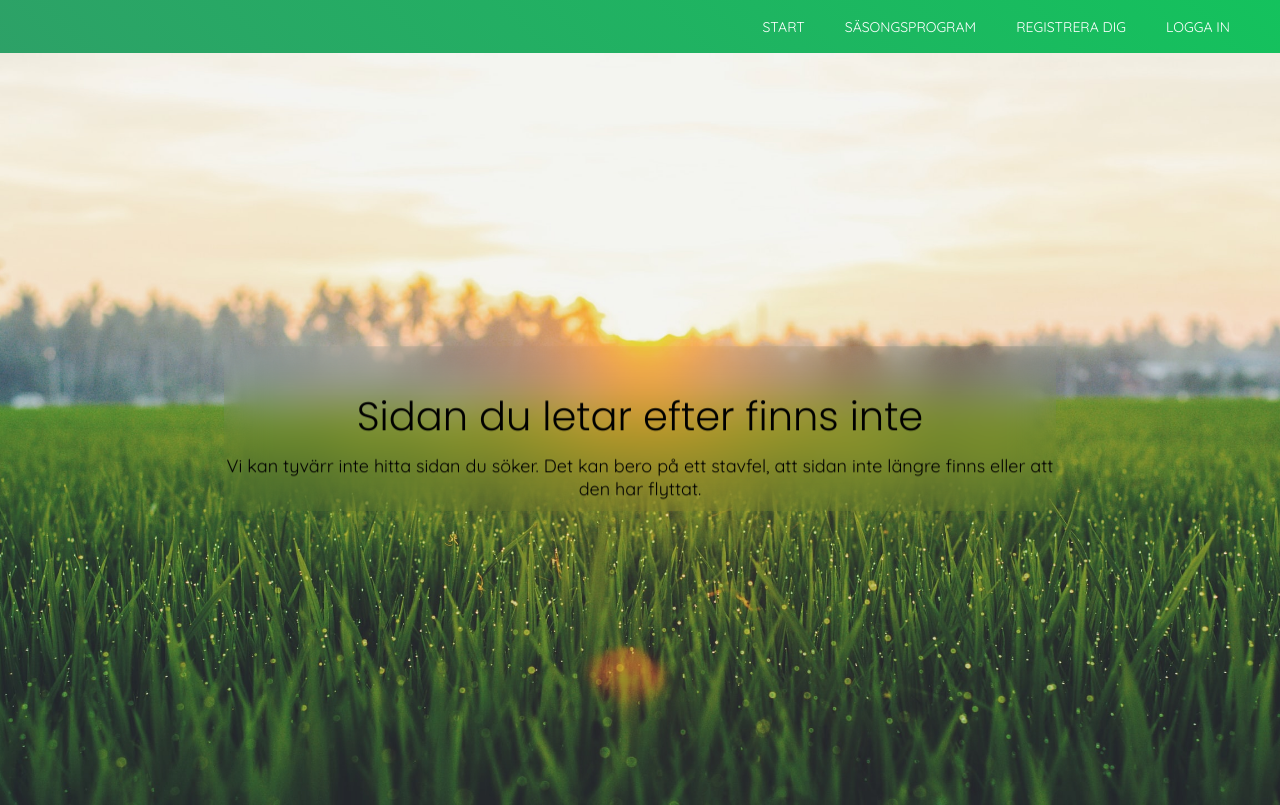
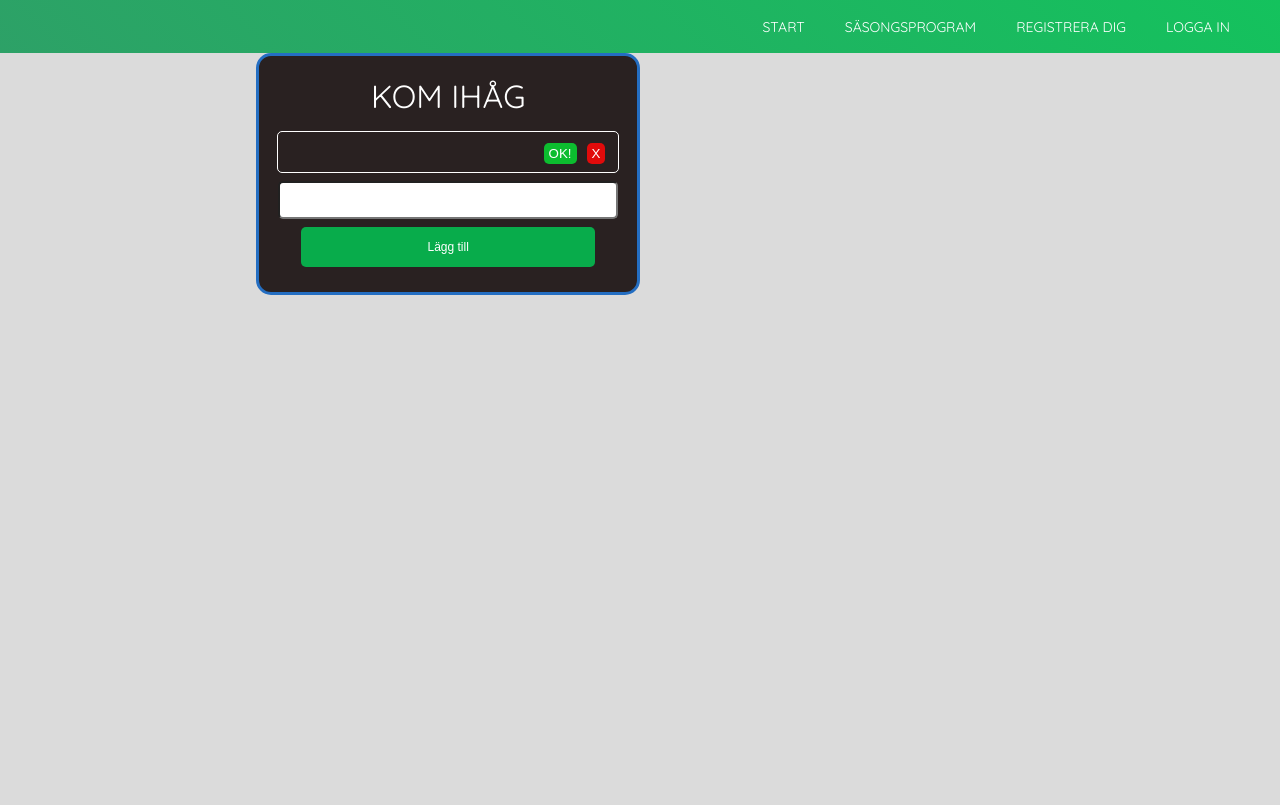
Before and after one commit to TessGrass/GreenGrass-client, a React (Create React App) app: page /todo in a window 1280 px wide. Built offline with nearby package versions, Linux system fonts and the light colour scheme; no server answers.

Commit message:
adding todo component

```diff
--- a/package.json
+++ b/package.json
@@ -3,6 +3,7 @@
   "version": "0.1.0",
   "private": true,
   "dependencies": {
+    "@emailjs/browser": "^3.6.2",
     "@testing-library/jest-dom": "^5.16.4",
     "@testing-library/react": "^12.1.4",
     "@testing-library/user-event": "^13.5.0",
@@ -13,6 +14,7 @@
     "react": "^17.0.2",
     "react-chartjs-2": "^4.0.1",
     "react-dom": "^17.0.2",
+    "react-google-recaptcha": "^2.1.0",
     "react-icons": "^4.3.1",
     "react-router-dom": "^6.3.0",
     "react-scripts": "5.0.0",
--- a/src/components/app/App.jsx
+++ b/src/components/app/App.jsx
@@ -13,6 +13,7 @@
 import Fertilizer from '../fertilizer/Fertilizer'
 import Error404 from '../error404/Error404'
 import Dashboard from '../dashboard/dashboard'
+import Todo from '../todo/Todo'
 import IntegrityPolicy from '../integrityPolicy/IntegrityPolicy'
 import ProtectedRoute from '../protectedRoute/ProtectedRoute'
 
@@ -57,6 +58,7 @@
                 <Route path="dashboard" element={<ProtectedRoute><Dashboard /></ProtectedRoute>} />
                 <Route path="/login" element={<Login />} />
                 <Route path="/register" element={<Signup />} />
+                <Route path="/todo" element={<Todo />} />
                 <Route path="/integrity-policy" element={<IntegrityPolicy />} />
                 <Route path="*" element={<Error404 />} />
               </Routes>
--- /dev/null
+++ b/src/components/contactUs/ContactUs.css
@@ -0,0 +1,72 @@
+.contact-us-container {
+  display: flex;
+  justify-content: center;
+  align-items: center;
+  max-width: 40vw;
+  height: 70vh;
+}
+
+.contact-us-form {
+  max-width: 80vw;
+  max-height: 46vh;
+  margin-left: 25vw;
+  background-color: rgb(188, 188, 188);
+  padding: 50px;
+  border-radius: 20px;
+  margin-bottom: 50px;
+}
+
+.contact-us-input {
+  color:rgb(0, 0, 0);
+font-family: Helvetica, Arial, sans-serif;
+font-weight:500;
+font-size: 14px;
+border-radius: 5px;
+line-height: 10px;
+background-color: white;
+border:2px solid #454545;
+transition: all 0.3s;
+padding: 13px;
+margin-bottom: 15px;
+width:100%;
+box-sizing: border-box;
+outline:0;
+}
+
+.contact-us-input::placeholder {
+color: rgb(44, 44, 44);
+font-style: italic;
+padding: 10px 0px 10px 0px;
+font-size: 14px;
+}
+
+textarea {
+  height: 150px;
+line-height: 150%;
+resize:vertical;
+}
+
+textarea::placeholder {
+  color: rgb(44, 44, 44);
+   font-size: 14px;
+   font-style: italic;
+   padding-top: 5px;
+}
+
+.contact-us-message-sent {
+  font-family: 'Montserrat', Arial, Helvetica, sans-serif;
+  width: 100%;
+  background:#2bb129;
+  border-radius:5px;
+  border:0;
+  cursor:pointer;
+  color:white;
+  font-size:24px;
+  padding-top:10px;
+  padding-bottom:10px;
+  transition: all 0.3s;
+  margin-top:-4px;
+  margin-bottom: 15px;
+  font-weight:700;
+}
+.contact-us-message-sent:hover { background:#1e821c; }
--- /dev/null
+++ b/src/components/contactUs/ContactUs.jsx
@@ -0,0 +1,73 @@
+import React, { useRef, useState } from 'react';
+import emailjs from '@emailjs/browser';
+import ReCAPTCHA from 'react-google-recaptcha';
+import './ContactUs.css'
+
+/**
+ * Represents a Contact Us component.
+ *
+ * @returns {*} the ContactUs Component.
+ */
+function ContactUs() {
+  const [messageSent, setMessageSent] = useState(false)
+  const [captchaStatus, setCaptchaStatus] = useState(false)
+  const form = useRef()
+  const captcha = useRef(null)
+
+  const message = () => {
+    setMessageSent(true)
+    const timer = setTimeout(() => {
+      clearTimeout(timer)
+      setMessageSent(false)
+    }, 1000)
+  }
+
+  const onChange = async () => {
+    try {
+      console.log(captcha.current.getValue())
+      if (await captcha.current.getValue()) {
+        setCaptchaStatus(true)
+      }
+    } catch (err) {
+      console.log(err.message)
+    }
+  }
+  const sendEmail = (e) => {
+    try {
+      e.preventDefault()
+      if (captchaStatus) {
+        emailjs.sendForm('service_74qoba4', 'template_8m4oiru', form.current, 'bZGq6YtA4Ir7WQ6da')
+          .then((result) => {
+            console.log(result.text)
+            message()
+          }, (error) => {
+            console.log(error.text)
+          });
+        e.target.reset()
+      } else {
+        console.log('false')
+      }
+    } catch (err) {
+      console.log(err.message)
+    }
+  }
+
+  return (
+    <div className="contact-us-container">
+      <form className="contact-us-form" ref={form} onSubmit={sendEmail}>
+        <input type="text" className="contact-us-input" placeholder="Namn" name="user_name" />
+        <input type="email" className="contact-us-input" placeholder="Emailadress" name="user_email" />
+        <textarea className="contact-us-input" placeholder="Vad kan vi hjälpa dig" name="message" />
+        <ReCAPTCHA
+          ref={captcha}
+          sitekey="6LfsteUfAAAAABqhUQVxTkxlurwB_kMvs8mNo8cT"
+          onChange={onChange}
+        />,
+        {/*  <input type="submit" value="Skicka" /> */}
+        {messageSent ? <button type="submit" className="contact-us-message-sent">Meddelandet skickat!</button> : <button type="submit" className="contact-us-message-sent">Skicka</button>}
+      </form>
+    </div>
+  )
+}
+
+export default ContactUs
--- a/src/components/integrityPolicy/IntegrityPolicy.css
+++ b/src/components/integrityPolicy/IntegrityPolicy.css
@@ -70,12 +70,15 @@
   width: 65%;
   min-height: 90vh;
   background-color: rgb(252, 252, 252);
+  max-width: 70vw;
 }
 
 .integrity-article-box {
   min-width: 80%;
   min-height: 20%;
 }
+
+integrity-article-text-first
 
 .integrity-article-headline-h1 {
   text-transform: uppercase;
@@ -97,7 +100,7 @@
   display: inline-block;
   width: 45vw;
   text-align: left;
-  margin: 7px 0px 25px 0px;
+  margin: 7px 0px 0px 0px;
 }
 
 .integrity-article-text-second {
--- a/src/components/integrityPolicy/IntegrityPolicy.jsx
+++ b/src/components/integrityPolicy/IntegrityPolicy.jsx
@@ -1,6 +1,7 @@
 import React from 'react'
 import { BiCookie } from 'react-icons/bi';
 import './IntegrityPolicy.css'
+import ContactUs from '../contactUs/ContactUs'
 
 /**
  * Represents an IntegrityPolicy component.
@@ -17,10 +18,14 @@
           <p className="integrity-article-text-first">
             All personuppgiftsbehandling sker i enlighet med dataskyddsförordningen (GDPR). I samband med att du skapar ditt konto hos oss så godkänner du att vi lagrar och använder dina uppgifter i vår verksamhet för att fullfölja och tillhandahålla den service som du kan förvänta dig av oss.
             Personuppgifter som anges i samband med din kommunikation med oss sparas i maximalt sex(6) månader, därefter raderas uppgifterna. Ändamålet med vår behandling av insamlade personuppgifter är följande:
-            <ul>
-              <li> för att du ska kunna skapa ditt konto på vår webbplats.</li>
-              <li> För att vi ska kunna kommuni­cera effek­tivt med dig via vårt kontaktformulär.</li>
-            </ul>
+          </p>
+          <p>
+            För att du ska kunna skapa ditt konto på vår webbplats.
+          </p>
+          <p>
+            För att vi ska kunna kommunicera effektivt med dig via vårt kontaktformulär.
+          </p>
+          <p className="integrity-article-text-first">
             Om uppgifter skulle vara ofullständiga, felaktiga eller irrelevanta har du rätt att begära att de rättas eller raderas. Du har också rätt till skadestånd om behandlingen av dina personuppgifter efter rättslig prövning inte visats sig följa lagen.
             Vill du begära vilka uppgifter vi har registrerade om dig eller har du andra frågor, använd vårt kontaktformulär nedan.
           </p>
@@ -31,11 +36,12 @@
           <p className="integrity-article-text-second">
             Cookies är små bitar av text som din webbläsare skickar via den webbplats du besöker.
             En cookie-fil lagras i din webbläsare och tillåter Tjänsten eller en tredjepart att känna igen dig för att ditt nästa besök ska förenklas och göra
-            Tjänsten mer tillgänglig. Vår webbplats använder sig inte av Cookies men detta kan komma att ändras i framtiden. Du som användare kommer då att informeras om detta.
+            Tjänsten mer tillgänglig.
           </p>
         </div>
         <div className="integrity-article-box">
           <h2 className="integrity-article-headline-h2">Kontakta oss</h2>
+          <ContactUs />
         </div>
       </div>
     </div>
--- a/src/components/signup/Signup.jsx
+++ b/src/components/signup/Signup.jsx
@@ -17,7 +17,6 @@
 
   const register = async (event) => {
     event.preventDefault()
-    console.log('här')
     try {
       const user = await createUserWithEmailAndPassword(auth, registerEmail, registerPassword)
       console.log(user)
--- /dev/null
+++ b/src/components/todo/Todo.css
@@ -0,0 +1,94 @@
+.todo-container {
+  background: rgb(41,33,33);
+  max-width: 28vw;
+  margin-left : 20vw;
+  min-height: 22vh;
+  border-radius: 15px;
+  padding: 20px 10px;
+  color: white;
+  border: 3px solid rgb(36,110,194);
+}
+
+.task {
+  height: 3vh;
+  border: 1px solid white;
+  border-radius: 5px;
+  padding-top: 2em;
+  padding: 0.5em;
+  margin: 0.5em;
+}
+
+.task-title-text {
+  display: inline-block;
+  margin-top: 3px;
+}
+
+.complete-task-button {
+  max-width:6vw;
+  background: rgb(12, 189, 47);
+  border-radius: 5px;
+  margin: 3px 5px;
+  padding: 3px 5px;
+  border: none;
+  cursor: pointer;
+  color:white;
+  float:right;
+}
+
+.complete-task-button:hover {
+  background-color: #098b40;
+}
+
+.remove-task-button {
+  max-width:3vw;
+  background: rgb(225, 11, 11);
+  border-radius: 5px;
+  margin: 3px 5px;
+  padding: 3px 5px;
+  border: none;
+  cursor: pointer;
+  color:white;
+  float:right;
+}
+
+.remove-task-button:hover {
+  background: rgb(148, 17, 17)
+}
+
+.add-todo-button {
+  width:23vw;
+  height: 5vh;
+  background-color: #08ac4b;
+  border-radius: 5px;
+  margin-top: 8px;
+  margin-bottom: 5px;
+  padding: 3px 5px;
+  border: none;
+  cursor: pointer;
+  color:white;
+  font-size: 12px;
+}
+
+.add-todo-button:hover {
+  background-color: #0b7939;
+}
+
+.input-todo {
+  width:25vw;
+  height: 4vh;
+  background: rgb(255, 255, 255);
+  border-radius: 5px;
+  padding-left: 14px;
+  font-style:normal;
+}
+
+.header {
+  text-transform: uppercase;
+  margin-bottom: 15px;
+  font-size: 2em;
+  text-align: center;
+}
+
+.create-task {
+  background-color: yellow;
+}
--- /dev/null
+++ b/src/components/todo/Todo.jsx
@@ -0,0 +1,139 @@
+import {
+  React, useState, useEffect, useContext
+} from 'react'
+import { UserUidContext, tokenContext } from '../../context/Context'
+import './Todo.css'
+
+/**
+ * Represents a Todo component.
+ *
+ * @returns {*} returns the Todo component.
+ */
+function Todo() {
+  let key = 1
+  const url = 'https://greengrass-backend.herokuapp.com/api/v1/todo/'
+  const { userUid } = useContext(UserUidContext)
+  const { token } = useContext(tokenContext)
+  const [value, setValue] = useState('')
+  const [boolValue, setBoolValue] = useState(false)
+  const [tasks, setTasks] = useState([
+    {
+      title: '',
+      completed: false
+    },
+  ])
+
+  useEffect(() => {
+    console.log('-----Todo UseEffect Component-----')
+    const getTodoData = async () => {
+      try {
+        const response = await fetch('https://greengrass-backend.herokuapp.com/api/v1/todo/MsuDYdaCWeaygM6DPyncYBT08p62')
+        const responseToJson = await response.json()
+        console.log(responseToJson)
+        if (responseToJson.length > 0) {
+          console.log('responseToJson succeded')
+          setTasks(responseToJson)
+        }
+      } catch (err) {
+        console.log(err)
+      }
+    }
+    getTodoData()
+  }, [boolValue])
+
+  const addTask = async (title) => {
+    console.log(title)
+    /* const newTasks = [...tasks, { title, completed: false }] */
+    const payload = {
+      userId: userUid,
+      title,
+      completed: false
+    }
+    const responseFromPost = await fetch(url, {
+      method: 'POST',
+      headers: {
+        'Content-type': 'application/json',
+        Authorization: `Bearer ${token}`
+      },
+      body: JSON.stringify(payload)
+    })
+    if (responseFromPost.status === 204) {
+      if (boolValue === true) {
+        setBoolValue(false)
+      } else {
+        setBoolValue(true)
+      }
+    }
+  }
+
+  const handleSubmit = (e) => {
+    console.log(value)
+    e.preventDefault()
+    if (!value) {
+      return
+    }
+    addTask(value)
+    setValue('')
+  }
+
+  const completeTask = (task) => {
+    const newTasks = [...tasks]
+    newTasks.map((title) => {
+      if (title === task) {
+        title.completed ? title.completed = false : title.completed = true
+        setTasks(newTasks)
+        return true
+      }
+      return false
+    })
+  }
+
+  const removeTask = async (task) => {
+    console.log(task)
+
+    const responseFromDelete = await fetch(url + task.id, {
+      method: 'DELETE',
+      headers: {
+        'Content-type': 'application/json',
+        Authorization: `Bearer ${token}`
+      }
+    })
+    console.log(responseFromDelete)
+    if (responseFromDelete.status === 204) {
+      if (boolValue === true) {
+        setBoolValue(false)
+      } else {
+        setBoolValue(true)
+      }
+    }
+    /* const newTasks = [...tasks]
+    newTasks.map((title) => {
+      if (title === task) {
+        newTasks.splice(newTasks.indexOf(title), 1);
+        setTasks(newTasks)
+        console.log(tasks)
+        return true
+      }
+      return false
+    }) */
+  }
+  return (
+    <div className="todo-container">
+      <div className="header">Kom ihåg</div>
+      <div className="tasks">{tasks?.map((task) => (
+        <div className="task" key={key++} style={{ textDecoration: task.completed ? 'line-through' : '' }}>
+          {task.title}
+          <button type="submit" className="remove-task-button" onClick={() => removeTask(task)}>X</button>
+          <button type="submit" className="complete-task-button" onClick={() => completeTask(task)}>OK!</button>
+        </div>
+      ))}
+      </div>
+      <form onSubmit={handleSubmit}>
+        <input type="text" className="input-todo" value={value} placeholder="Lägg till en uppgift" onChange={(e) => setValue(e.target.value)} />
+        <button type="submit" className="add-todo-button">Lägg till</button>
+      </form>
+    </div>
+  )
+}
+
+export default Todo
```
Also changed, not shown: 1 other file (tests, documents, lock files or other folders).
